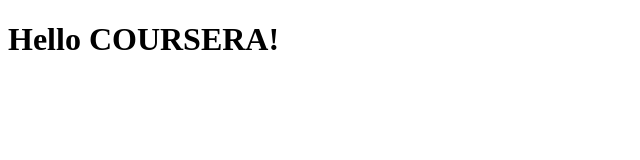
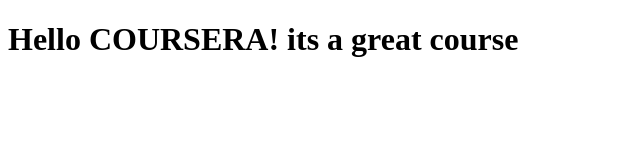
Before and after one commit to vsukhwal/coursera-test, a plain HTML site: page site/index.html in a window 1280 px wide. Shown: the whole page, without its empty margins (0-640 px from the left). Drawn offline with Linux system fonts and the light colour scheme.

Commit message:
small addition

```diff
--- a/site/index.html
+++ b/site/index.html
@@ -4,6 +4,6 @@
   <title>Hello Coursera!</title>
  </head>
 <body>
-<h1> Hello COURSERA!</h1>
+<h1> Hello COURSERA! its a great course</h1>
 </body>
 </html>
```
